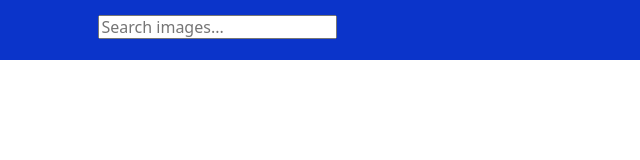
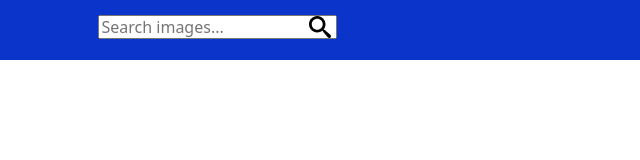
Before and after one commit to StepanKryvskyi/goit-js-hw-11, a website built with Parcel: page src/index.html in a window 1280 px wide. Shown: the full height of the page, 423-1063 px from the left. Built offline with nearby package versions, Linux system fonts and the light colour scheme.

Commit message:
update css

```diff
--- a/src/css/styles.css
+++ b/src/css/styles.css
@@ -73,7 +73,7 @@ header {
 }
 
 .search-icon {
-  fill: white;
+  fill: black;
 }
 
 .gallery {
```
Also changed, not shown: src/index.html (+0 -1 lines).
